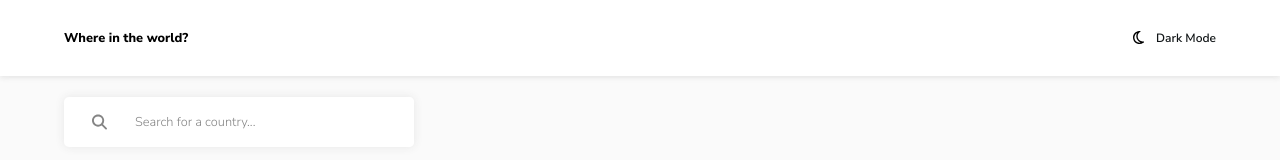
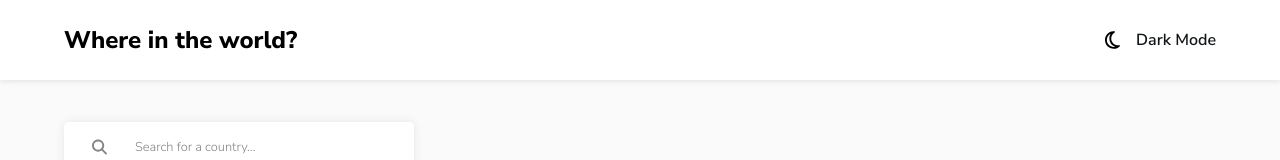
Before and after one commit to CodeyBrodey/REST-countries, a React (Vite) app: page / in a window 1280 px wide. Shown: the top 160 px of the page. Built offline with nearby package versions, Linux system fonts and the light colour scheme; no server answers.

Commit message:
Header media queries added

```diff
--- a/src/components/header/style.css
+++ b/src/components/header/style.css
@@ -83,3 +83,24 @@
 
     fill: var(--white);
 }
+
+
+@media(min-width: 900px) {
+    .header, .header--dark{
+        margin: 0 0 3em 0;
+    }
+
+    .header__title, .header__title--dark{
+        padding: 1em 0;
+
+        font-size: 1.5rem;
+    }
+
+    .header__btn, .header__btn--dark{
+        font-size: 1rem;
+    }
+
+    .header__btn__icon, .header__btn__icon--dark {
+        height: 20px;
+    }
+}
```
